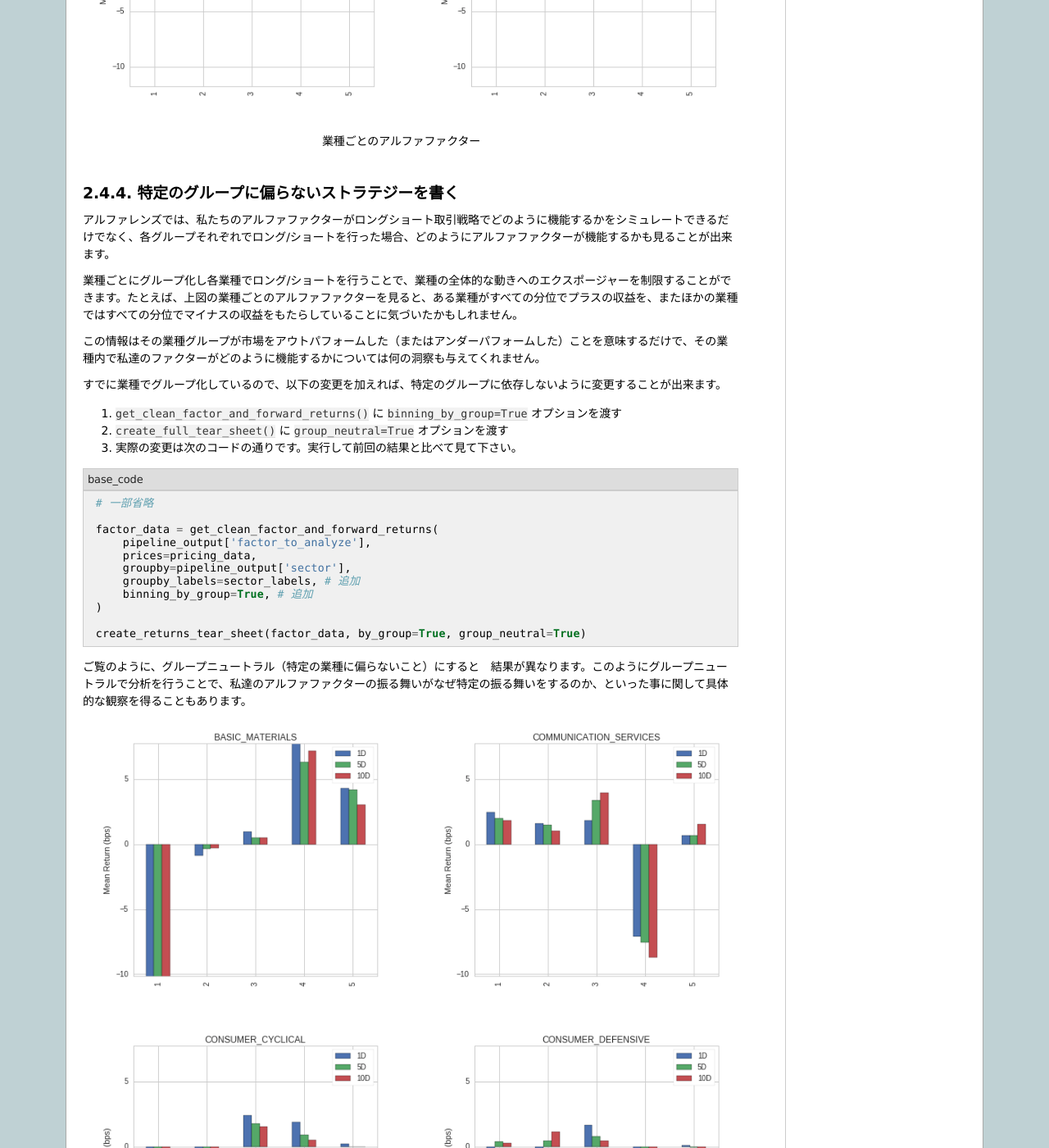
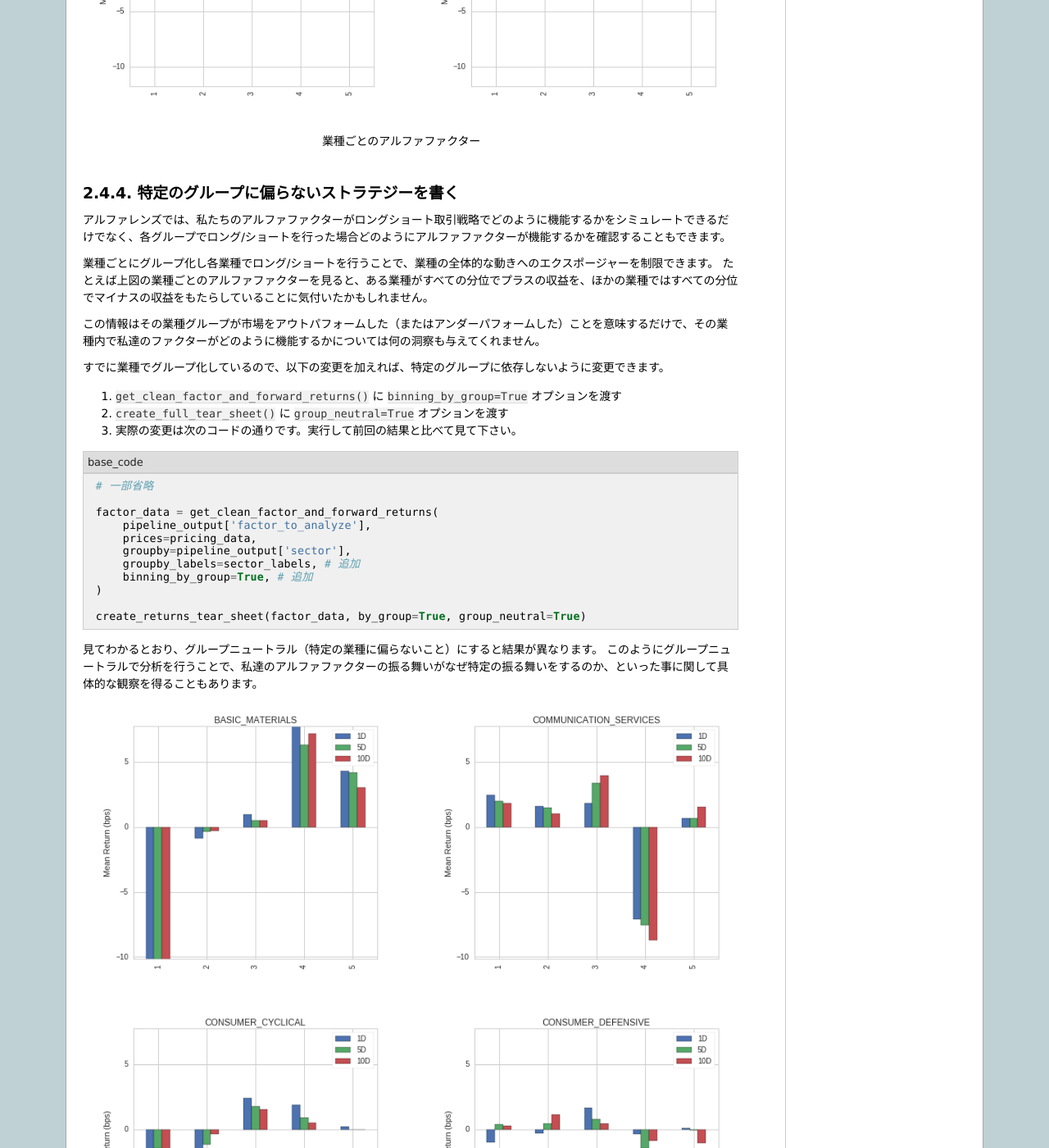
Before and after one commit to tokyoquantopian/quantopian-doc-ja, a Sphinx documentation site: the page built from source/tutorial/3_alphalens_lesson_4.rst, in a window 1280 px wide and 1400 px high, scrolled down 6176 px. Shown: the whole window at 82% size. Built offline with Sphinx 7.4.7, drawn with Linux system fonts in a browser that asks for light colours; some of the changed text lies outside the part shown.

Commit message:
applies textlint

```diff
--- a/source/tutorial/3_alphalens_lesson_2.rst
+++ b/source/tutorial/3_alphalens_lesson_2.rst
@@ -115,7 +115,7 @@ Align Data
 
     create_full_tear_sheet(merged_data)
 
-返されたティアシートにはたくさんの有益な情報が可視化されています。このグラフはそのうちの一つです。クローンしたノートブックを実行して他の結果も確認してみてください。
+返されたティアシートにはたくさんの有益な情報が可視化されています。このグラフはそのうちの1つです。クローンしたノートブックを実行してほかの結果も確認してみてください。
 
 
 .. image:: notebook_files/alphalens_l2_screenshot4.png
--- a/source/tutorial/3_alphalens_lesson_4.rst
+++ b/source/tutorial/3_alphalens_lesson_4.rst
@@ -95,19 +95,19 @@
 Visualizing an alpha factor's decay rate
 ------------------------------------------
 
-多くのファンダメンタルデータは、年4回の四半期レポートでしか取得出来ません。頻度が低いのでなるべくたくさんのファンダメンタルデータを ``get_clean_factor_and_forward_returns()`` に渡したほうが将来を見通すためには有用です。
+多くのファンダメンタルデータは、年4回の四半期レポートでしか取得できません。頻度が低いのでなるべくたくさんのファンダメンタルデータを ``get_clean_factor_and_forward_returns()`` に渡したほうが将来を見通すためには有用です。
 
-**メモ**：1ヶ月の取引日は通常21日、四半期は63日、1年は252日です。
+**メモ**：1ヵ月の取引日は通常21日、四半期は63日、1年は252日です。
 
-たとえば、利益を上げ続けている会社の株式を買うという戦略を立てたとしましょう（データは６３日取引日ごとにリリースされます）。
-利益を上げ続けているというファクター（＝私達のアルファファクター）をみて、あなたは今後１０日間だけを株式保有期間として分析するでしょうか？たぶん違うでしょう。もっと長い期間を想定するはずです。しかし、どのくらい先の期間を考えるべきでしょうか？
+たとえば、利益を上げ続けている会社の株式を買うという戦略を立てたとしましょう（データは63日取引日ごとにリリースされます）。
+利益を上げ続けているというファクター（＝私達のアルファファクター）をみて、あなたは今後10日間だけを株式保有期間として分析するでしょうか？たぶん違うでしょう。もっと長い期間を想定するはずです。しかし、どのくらい先の期間を考えるべきでしょうか？
 
 上記で得られた ``factor_data`` を使って、私達のアルファファクターの情報係数（information coefficient,IC）の平均値を時系列で見てみましょう。
 
 
 .. note::
 
-    下記のコードは ``Get Notebook`` でクローンした notebook の中には記述されていません。試したい場合は任意の場所にセルを追加しコピーペーストして実行して下さい。
+    下記のコードは ``Get Notebook`` でクローンしたnotebookの中には記述されていません。試したい場合は任意の場所にセルを追加しコピーペーストして実行して下さい。
 
 .. code:: python
 
@@ -134,7 +134,7 @@ Visualizing an alpha factor's decay rate
 
     mean_information_coefficient(factor_data).plot()
 
-このコードを実行すると下記のようなエラーが出ると思います。次章ではこのErrorに対応していきます。
+このコードを実行すると下記のようなエラーが出ます。次章ではこのErrorに対応していきます。
 
 .. image:: notebook_files/alphalens_l4_screenshot2.png
 
@@ -175,22 +175,22 @@ MaxLossExceededErrorを対処
 
     mean_information_coefficient(factor_data).plot()
 
-これでエラーなく一年先まで IC を見ることが出来ました。
-すると、私達のアルファファクターは、評価後すぐに減衰していきますが、そのあと6ヶ月もかからない間に強く伸びていくことがわかりました。これは面白い発見ですね。
+これでエラーなく一年先までICを見ることができました。
+チャートから私達のアルファファクターは、評価後すぐに減衰していきますが、そのあと6ヵ月もかからない間に強く伸びていくことがわかりました。これは面白い発見ですね。
 
 .. image:: notebook_files/alphalens_l4_screenshot3.png
 
 Note: MaxLossExceededError has two possible causes; forward returns computation and binning. We showed you how to fix forward returns computation here because it is much more common. You can read more about what binning is in the API docs.
 
-*メモ*： ``MaxLossExceededError`` の発生には以下2つの理由が考えられます。1つは将来の収益に関する計算時のエラー、もう一つはビン分割時のエラーです。 ここでは出現しやすい1つめに関してのみ説明しました。2つめのビン分割に関しては、API doc を確認して下さい。
+*メモ*： ``MaxLossExceededError`` の発生には以下2つの理由が考えられます。1つは将来の収益に関する計算時のエラー、もう1つはビン分割時のエラーです。 ここでは出現しやすい1つめに関してのみ説明しました。2つめのビン分割に関しては、API doc を確認して下さい。
 
 
 アルファファクターをグループで分析
 ------------------------------------
 
-Alphalensでは、分類器を使って資産をグループ化することが出来ます。頻繁に行われるグループ化のケースは、各資産を業種別にグループ化することです。そうすることで各業種においてアルファファクターが生み出す収益を比べることが出来ます。
+Alphalensでは、分類器を使って資産をグループ化できます。頻繁に行われるグループ化のケースは、各資産を業種別にグループ化することです。そうすることで各業種においてアルファファクターが生み出す収益を比べることができます。
 
-もちろん他の分類器を使っても構いませんが、業種は最もよく使われる分類です。base_code に記述した、パイプラインの ``sector`` [#sector]_ と名付けられたコラムに、Morningstar のセクターコードが返ります。このコラムを ``get_clean_factor_and_forward_returns()`` のオプション引数である ``groupby`` に渡せばグループ化できます。
+もちろんほかの分類器を使ってもかまいませんが、業種は最もよく使われる分類です。base_codeに記述した、パイプラインの ``sector`` [#sector]_ と名付けられたコラムに、Morningstar のセクターコードが返ります。このコラムを ``get_clean_factor_and_forward_returns()`` のオプション引数である ``groupby`` に渡せばグループ化できます。
 
 下記のようにコードを変更します。
 
@@ -225,13 +225,14 @@ Alphalensでは、分類器を使って資産をグループ化することが
 特定のグループに偏らないストラテジーを書く
 -------------------------------------------
 
-アルファレンズでは、私たちのアルファファクターがロングショート取引戦略でどのように機能するかをシミュレートできるだけでなく、各グループそれぞれでロング/ショートを行った場合、どのようにアルファファクターが機能するかも見ることが出来ます。
+アルファレンズでは、私たちのアルファファクターがロングショート取引戦略でどのように機能するかをシミュレートできるだけでなく、各グループでロング/ショートを行った場合どのようにアルファファクターが機能するかを確認することもできます。
 
-業種ごとにグループ化し各業種でロング/ショートを行うことで、業種の全体的な動きへのエクスポージャーを制限することができます。たとえば、上図の業種ごとのアルファファクターを見ると、ある業種がすべての分位でプラスの収益を、またほかの業種ではすべての分位でマイナスの収益をもたらしていることに気づいたかもしれません。
+業種ごとにグループ化し各業種でロング/ショートを行うことで、業種の全体的な動きへのエクスポージャーを制限できます。
+たとえば上図の業種ごとのアルファファクターを見ると、ある業種がすべての分位でプラスの収益を、ほかの業種ではすべての分位でマイナスの収益をもたらしていることに気付いたかもしれません。
 
 この情報はその業種グループが市場をアウトパフォームした（またはアンダーパフォームした）ことを意味するだけで、その業種内で私達のファクターがどのように機能するかについては何の洞察も与えてくれません。
 
-すでに業種でグループ化しているので、以下の変更を加えれば、特定のグループに依存しないように変更することが出来ます。
+すでに業種でグループ化しているので、以下の変更を加えれば、特定のグループに依存しないように変更できます。
 
 
 1. ``get_clean_factor_and_forward_returns()`` に ``binning_by_group=True`` オプションを渡す
@@ -255,18 +256,18 @@ Alphalensでは、分類器を使って資産をグループ化することが
     create_returns_tear_sheet(factor_data, by_group=True, group_neutral=True)
 
 
-
-ご覧のように、グループニュートラル（特定の業種に偏らないこと）にすると　結果が異なります。このようにグループニュートラルで分析を行うことで、私達のアルファファクターの振る舞いがなぜ特定の振る舞いをするのか、といった事に関して具体的な観察を得ることもあります。
+見てわかるとおり、グループニュートラル（特定の業種に偏らないこと）にすると結果が異なります。
+このようにグループニュートラルで分析を行うことで、私達のアルファファクターの振る舞いがなぜ特定の振る舞いをするのか、といった事に関して具体的な観察を得ることもあります。
 
 
 .. figure:: notebook_files/alphalens_l4_screenshot5.png
 
-   種ごとのアルファファクター
+   業種ごとのアルファファクター
 
 
-お疲れ様でした！
+お疲れさまでした。
 
-このチュートリアルで学んだテクニックは、良いアルファファクターを特定するのに役立つでしょう。Lesson5 のテンプレートを使ってアルファファクターをいくつか作成し、IDEに実装してQuantopianコンテストにぜひ応募してみてください。
+このチュートリアルで学んだテクニックは、良いアルファファクターを特定するのに役立つでしょう。Lesson5のテンプレートを使ってアルファファクターをいくつか作成し、IDEに実装してQuantopianコンテストにぜひ応募してみてください。
 
 
 
```
Also changed, not shown: other parts of source/tutorial/3_alphalens_lesson_2.rst (+1 -1 lines), other parts of source/tutorial/3_alphalens_lesson_4.rst (+2 -2 lines), source/tutorial/3_alphalens_lesson_1.rst (+7 -8 lines), source/tutorial/3_alphalens_lesson_3.rst (+14 -12 lines), source/tutorial/3_alphalens_lesson_5.rst (+4 -4 lines).
